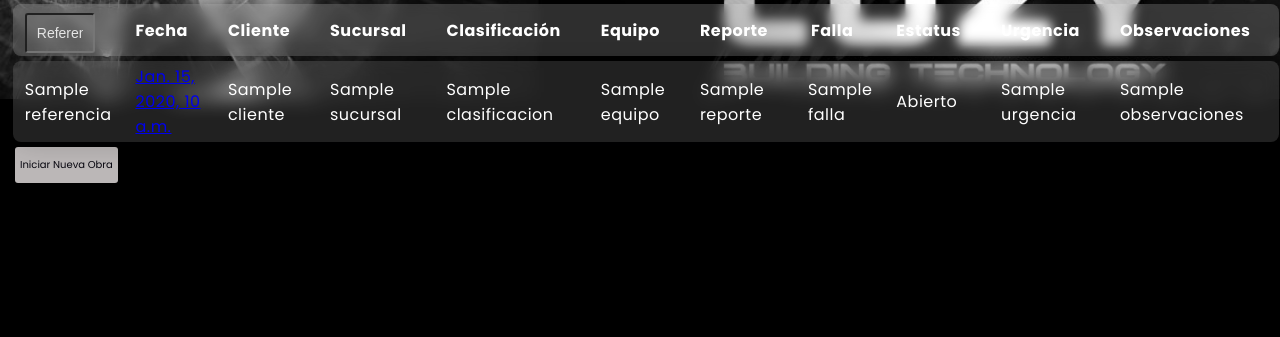
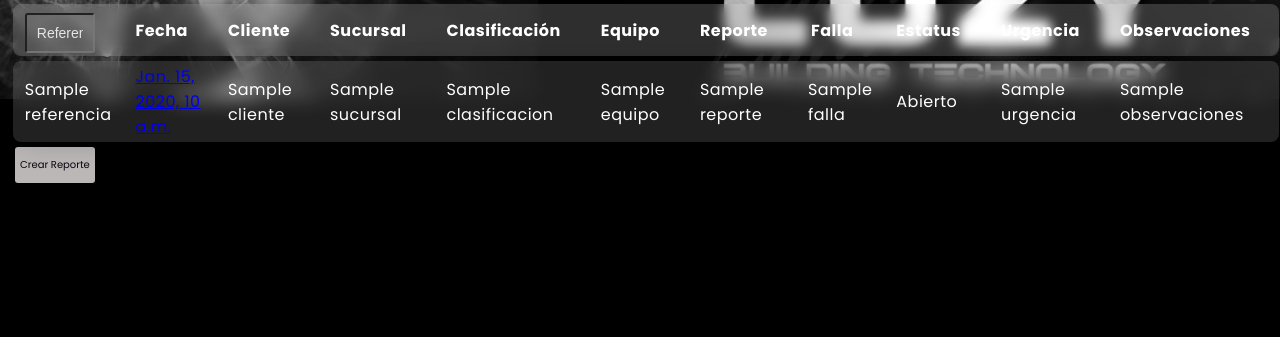
Before and after one commit to leanderperez/cbt, a Django app: template templates/servicio/datatable.html in a window 1280 px wide. Shown: the part 108-445 px from the top of the page. Run offline with Django 3.2, Linux system fonts and the light colour scheme; the template is opened without the code that fills it: most values are stand-ins (such as "Sample title", 1, 10 or a date in 2020); some libraries are stand-ins or nearby versions.

Commit message:
Fix URL mapping and update button link in datatable template for report creation

```diff
--- a/servicio/urls.py
+++ b/servicio/urls.py
@@ -3,6 +3,7 @@ from django.contrib.auth.views import LogoutView
 from .views import (crear_reporte, modificar_reporte, acceso_denegado, datatable)
 
 urlpatterns = [
+    path('', datatable, name='datatable'),
     path('crear-reporte/', crear_reporte, name='crear_reporte'),
     path('modificar-reporte/<int:pk>/', modificar_reporte, name='modificar_reporte'),
     path('acceso-denegado/', acceso_denegado, name='acceso_denegado'),
--- a/templates/servicio/datatable.html
+++ b/templates/servicio/datatable.html
@@ -50,7 +50,7 @@
     </table>
 </div>
 <div style="margin-left: 15px;">
-    <a href="{% url 'obra-create' %}" class="btn">Iniciar Nueva Obra</a>
+    <a href="{% url 'crear_reporte' %}" class="btn">Crear Reporte</a>
 </div>
 {% endblock %}
 
```
